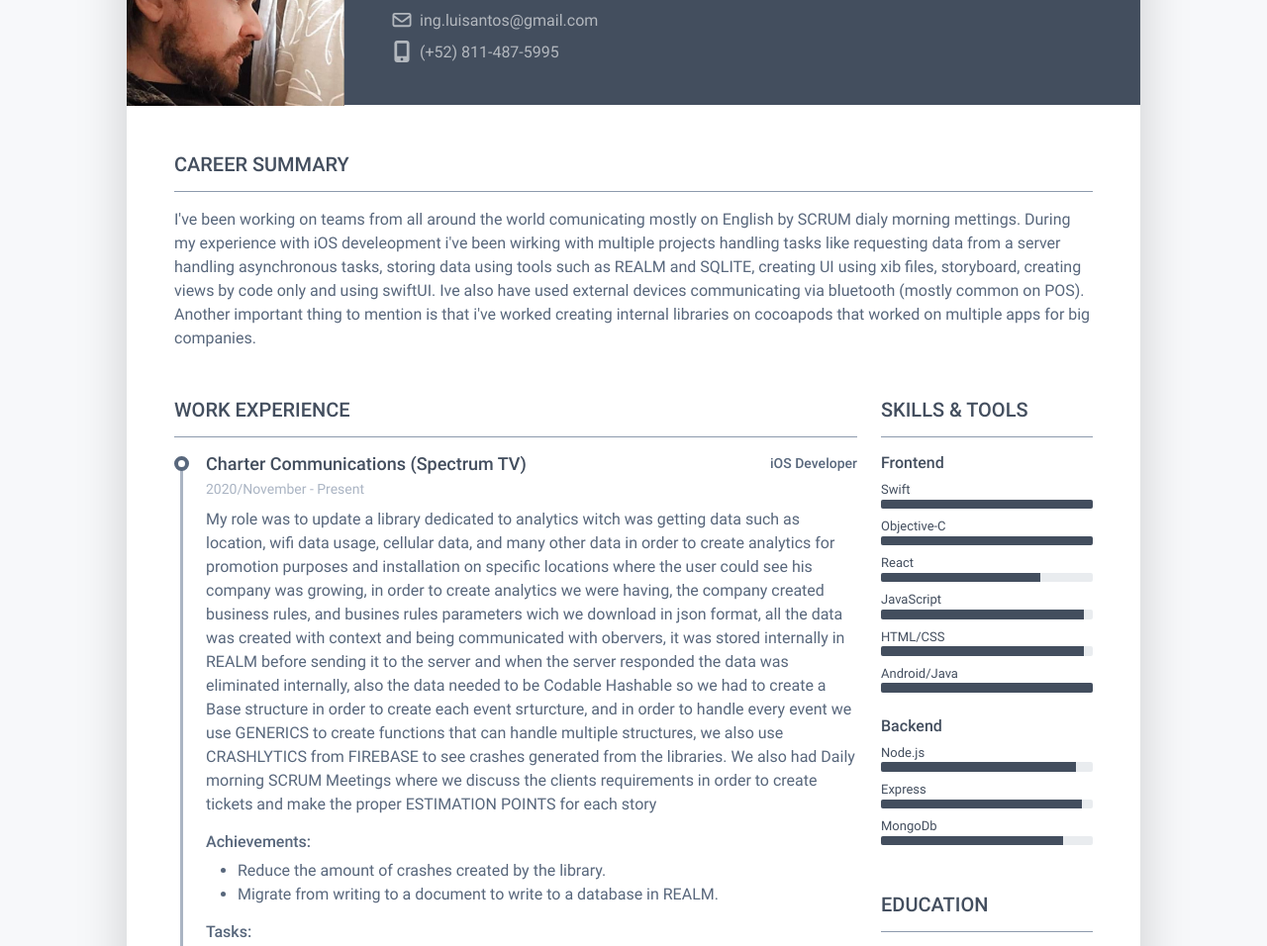
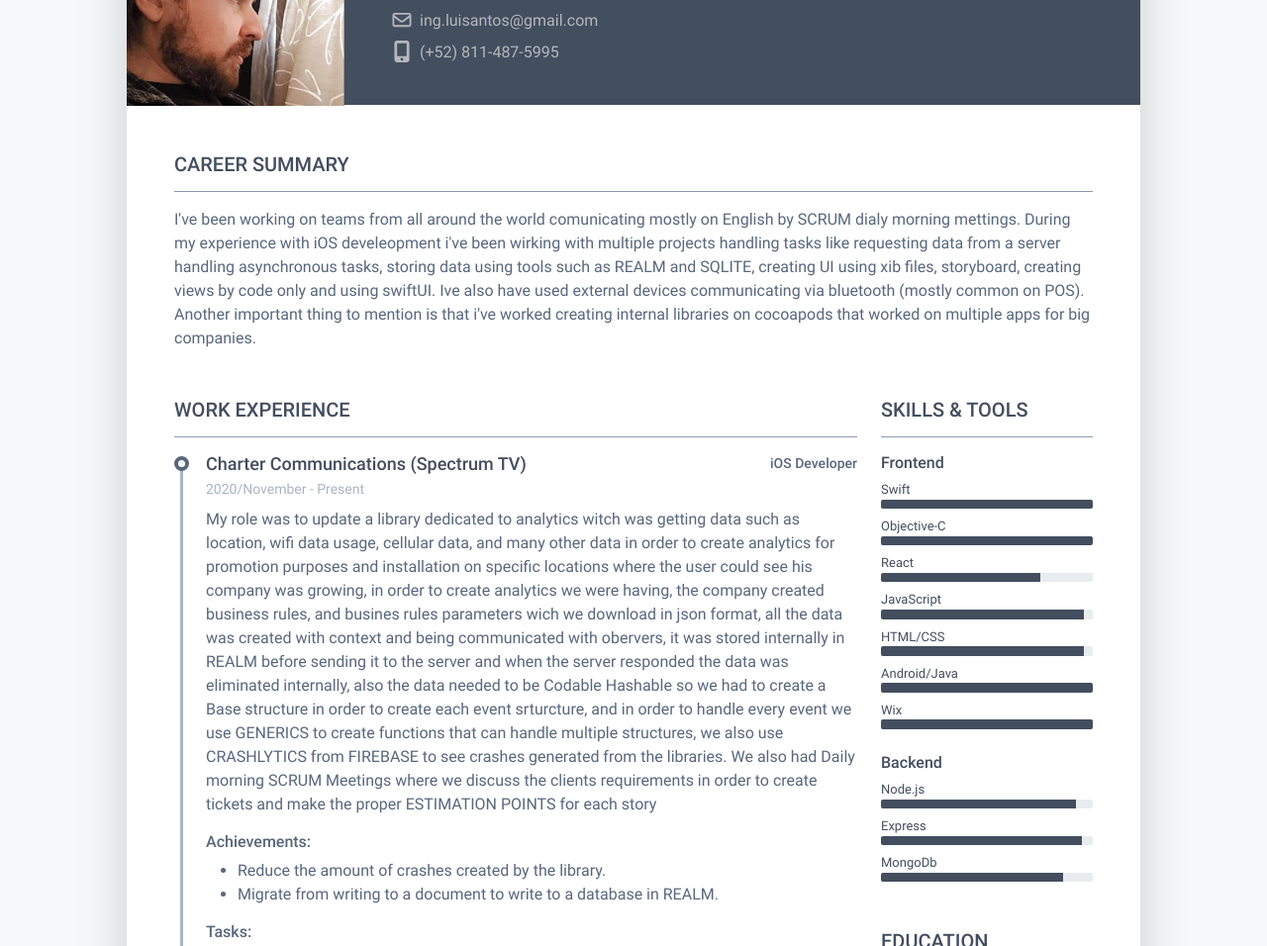
Before and after one commit to luisantos1986/resume, a plain HTML site: page index.html in a window 1280 px wide. Shown: the part 144-1100 px from the top of the page at 99% size. Drawn offline with Linux system fonts and the light colour scheme.

Commit message:
Adding wix to Frontend Development

```diff
--- a/index.html
+++ b/index.html
@@ -302,6 +302,12 @@
                                                 <div class="progress-bar theme-progress-bar-dark" role="progressbar" style="width: 100%" aria-valuenow="25" aria-valuemin="0" aria-valuemax="100"></div>
                                             </div>
                                         </li>
+                                        <li class="mb-2">
+                                            <div class="resume-skill-name">Wix</div>
+                                            <div class="progress resume-progress">
+                                                <div class="progress-bar theme-progress-bar-dark" role="progressbar" style="width: 100%" aria-valuenow="25" aria-valuemin="0" aria-valuemax="100"></div>
+                                            </div>
+                                        </li>
                                     </ul>
                                 </div>
                                 <!--//resume-skill-item-->
```
